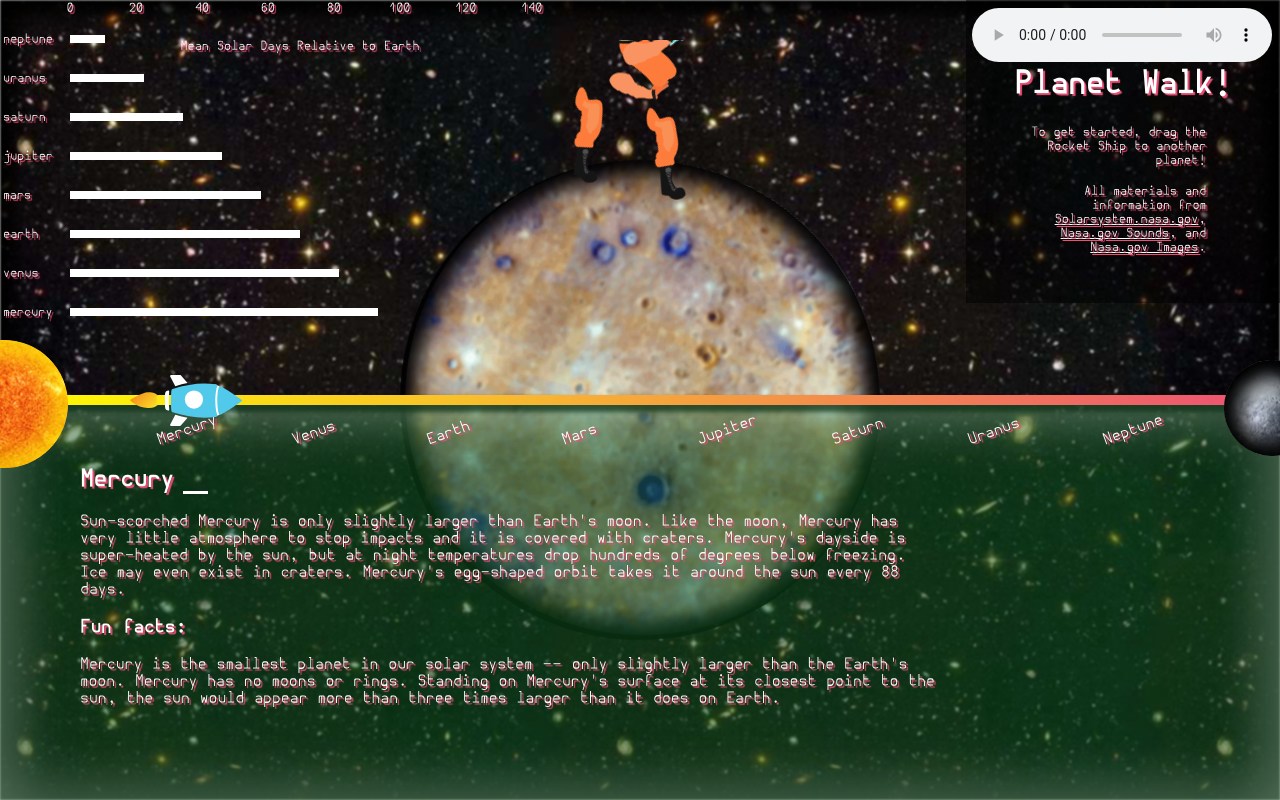
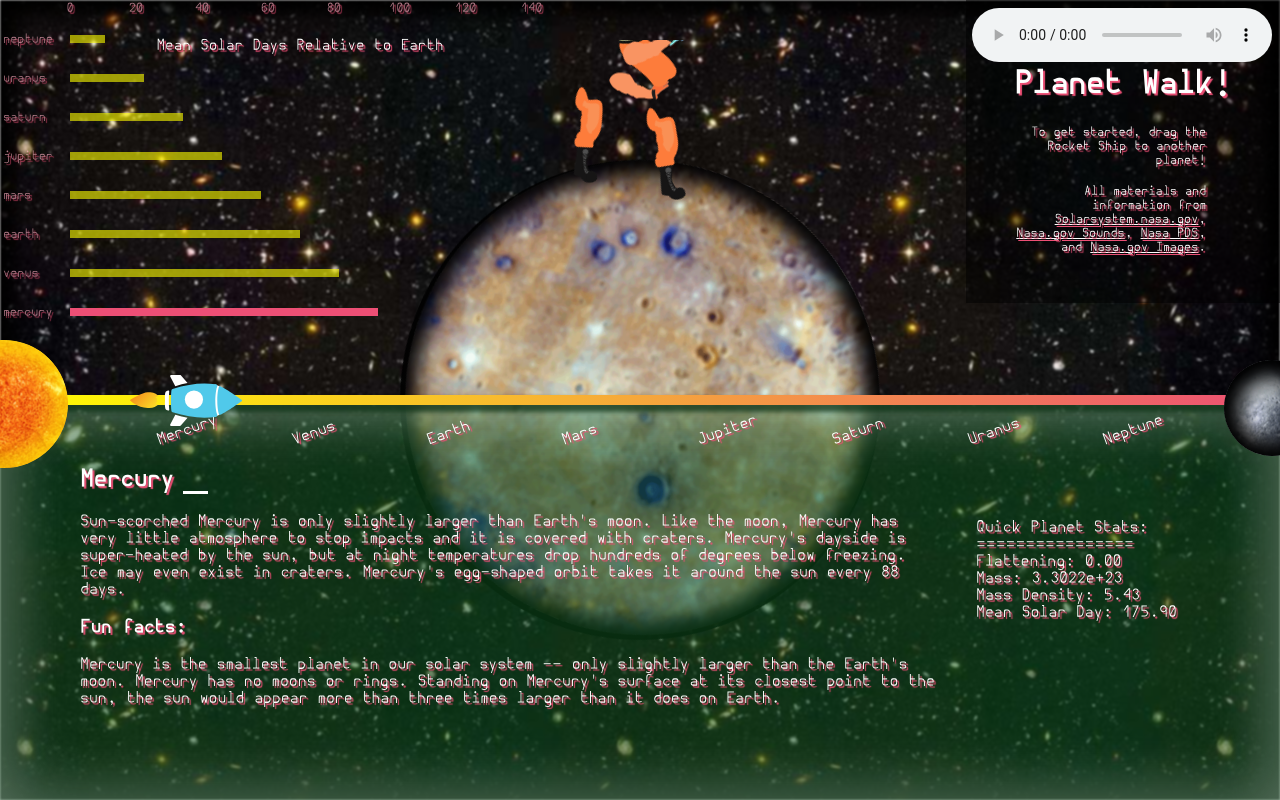
Before and after one commit to wiredsister/space-walk, a Flask app: page / in a window 1280 px wide. Run offline with Flask 2, Linux system fonts and the light colour scheme; some libraries are stand-ins or nearby versions.

Commit message:
FOR NARNIAAAAAA

```diff
--- a/static/css/atoms/_base.scss
+++ b/static/css/atoms/_base.scss
@@ -41,4 +41,51 @@ small {
 
 	fill: $white;
 	font-size: 80%;
+
+	.bar {
+		fill: fade-out($yellow, .4);
+	}
+
+	.x.axis text, .y.axis text{
+		fill: lighten($pink, 20%);
+		opacity: .7;
+	}
+	.x.label {
+		font-size: 1.2em;
+	}
 }
+
+.-mercury._solarDays_ .bar:nth-of-type(1) {
+	fill: $pink;
+}
+.-venus._solarDays_ .bar:nth-of-type(2) {
+	fill: $pink;
+}
+.-earth._solarDays_ .bar:nth-of-type(3) {
+	fill: $pink;
+}
+.-mars._solarDays_ .bar:nth-of-type(4) {
+	fill: $pink;
+}
+.-saturn._solarDays_ .bar:nth-of-type(5) {
+	fill: $pink;
+}
+.-jupiter._solarDays_ .bar:nth-of-type(6) {
+	fill: $pink;
+}
+.-uranus._solarDays_ .bar:nth-of-type(7) {
+	fill: $pink;
+}
+.-neptune._solarDays_ .bar:nth-of-type(8) {
+	fill: $pink;
+}
+
+#planet_stats {
+	position: absolute;
+	top: 30%;
+	right: 3em;
+	width: 20%;
+	& text {
+		display: block;
+	}
+}
--- a/static/css/main.css
+++ b/static/css/main.css
@@ -468,6 +468,45 @@ small {
   width: 30%;
   fill: white;
   font-size: 80%; }
+  ._solarDays_ .bar {
+    fill: rgba(255, 255, 0, 0.6); }
+  ._solarDays_ .x.axis text, ._solarDays_ .y.axis text {
+    fill: #f6acbe;
+    opacity: .7; }
+  ._solarDays_ .x.label {
+    font-size: 1.2em; }
+
+.-mercury._solarDays_ .bar:nth-of-type(1) {
+  fill: #ed4f75; }
+
+.-venus._solarDays_ .bar:nth-of-type(2) {
+  fill: #ed4f75; }
+
+.-earth._solarDays_ .bar:nth-of-type(3) {
+  fill: #ed4f75; }
+
+.-mars._solarDays_ .bar:nth-of-type(4) {
+  fill: #ed4f75; }
+
+.-saturn._solarDays_ .bar:nth-of-type(5) {
+  fill: #ed4f75; }
+
+.-jupiter._solarDays_ .bar:nth-of-type(6) {
+  fill: #ed4f75; }
+
+.-uranus._solarDays_ .bar:nth-of-type(7) {
+  fill: #ed4f75; }
+
+.-neptune._solarDays_ .bar:nth-of-type(8) {
+  fill: #ed4f75; }
+
+#planet_stats {
+  position: absolute;
+  top: 30%;
+  right: 3em;
+  width: 20%; }
+  #planet_stats text {
+    display: block; }
 
 [class^="planet--"] {
   margin: 0 auto;
--- a/static/js/planets.js
+++ b/static/js/planets.js
@@ -25,6 +25,38 @@ $(function () {
 	}
 
 	// D3 UTILS ================================================================
+	var chartHelper = function (chart_data) {
+		// TROLL CODE
+		var mass = chart_data.mass || "Not Available";
+		var mass_density = chart_data.mass_density || "Not Available";
+		var mean_solar_day = chart_data.mean_solar_day || "Not Available";
+		var flat = chart_data.flat || "Not Available";
+
+	    var g = d3.select("#planet_stats")
+		    .append("g");
+	    var y_spacing = 20,
+		x_pos = 30;
+	    g.append("text")
+		.text("Quick Planet Stats:")
+		.attr({x:5, y:y_spacing += 20});
+		g.append("text")
+		.text("================")
+		.attr({x:5, y:y_spacing += 20});
+	    g.append("text")
+		.text("Flattening: " + Number(flat).toFixed(2))
+		.attr({x:x_pos, y:y_spacing += 30});
+	    g.append("text")
+		.text("Mass: " + Number(mass).toFixed())
+		.attr({x:x_pos, y:y_spacing += 30});
+	    g.append("text")
+		.text("Mass Density: " + Number(mass_density).toFixed(2))
+		.attr({x:x_pos, y:y_spacing += 30});
+	    g.append("text")
+		.text("Mean Solar Day: " + Number(mean_solar_day).toFixed(2))
+		.attr({x:x_pos, y:y_spacing += 30});
+	};
+
+	// BACKBONE OBJS ================================================================
 	var Planet = Backbone.Model.extend({});
 
 	var SolarSystem = Backbone.Collection.extend({
@@ -34,8 +66,6 @@ $(function () {
 		currentPlanet: 0,
 
 		parse: function (response) {
-			_.extend(this, { rawJSONplanets: response.planets });
-
 			_.each(response.planets, function(value, key, list) {
 				_.extend(response.planets[key], {
 					name: _.keys(value).toString(),
@@ -53,6 +83,7 @@ $(function () {
 		}
 	});
 
+	// BACKBONE VIEWS ================================================================
 	var SolarView = Backbone.View.extend({
 		events: {
 			'change #planetSlider': 'planetSlider',
@@ -72,7 +103,6 @@ $(function () {
 		},
 
 		render: function () {
-			// this.listenTo(this.collection, 'change', this.render);
 			var compiledLables = this.labelsTemplate({ planets: this.collection.toJSON() });
 			this.$('.dashboard--planet-slider').append(compiledLables);
 			this.travel();
@@ -98,8 +128,20 @@ $(function () {
 
 		travel: function () {
 			this.backdrop();
+
 			var thisPlanet = this.collection.at(this.collection.currentPlanet);
 		    var planetData = thisPlanet.toJSON();
+		    var byName = planetData[planetData['name']];
+
+		    var chartData = {
+		    	mass: byName.MASS.MASS,
+		    	mass_density: byName.MASS_DENSITY.MASS_DENSITY,
+		    	flat: byName.FLATTENING.FLATTENING,
+		    	mean_solar_day: byName.MEAN_SOLAR_DAY.MEAN_SOLAR_DAY
+		    }
+
+		    this.$('#planet_stats').empty();
+		    chartHelper(chartData);
 
 			var $summary = this.$('.dashboard--planet-summary');
 			$summary.empty();
@@ -112,22 +154,27 @@ $(function () {
 			var classesToRemove = _.rest(this.$('.planet').attr('class').split(' '));
 			_.each(classesToRemove, function(klass) {
 				this.$('.planet').removeClass(klass);
+				this.$('._solarDays_').removeClass(klass);
 			}, this);
 
 			this.$('.planet').addClass(this.collection.at(this.collection.currentPlanet).get('planetClass'));
+			this.$('._solarDays_').addClass(this.collection.at(this.collection.currentPlanet).get('planetClass'));
 		}
 
 	});
 
+	// BACKBONE CONSTRUCTORS ================================================================
 	var solarSystem = new SolarSystem();
 	var dashboard = new SolarView({
 		collection: solarSystem
 	});
 
+	// MISC ================================================================
 	$('#countdown').animate({
 		volume: 0
 	}, 5000);
 
+	// MOAR D3 ================================================================
 	(function solar_days () {
 		var o = new XMLHttpRequest();
 		o.open("GET", "planetsdata", false);
@@ -195,27 +242,4 @@ $(function () {
 		    return y.rangeBand();
 		});
 	})();
-
-	// function chart1 (flat, mass, mass_density, mean_solar_day) {
-	//     var g = d3.select("#planet_stats")
-	// 	    .style("border-style", "groove")
-	// 	    .append("g");
-	//     var y_spacing = 20,
-	// 	x_pos = 30;
-	//     g.append("text")
-	// 	.text("Quick Planet Stats")
-	// 	.attr({x:5, y:y_spacing += 20});
-	//     g.append("text")
-	// 	.text("Flattening: " + (+flat).toFixed(2))
-	// 	.attr({x:x_pos, y:y_spacing += 30});
-	//     g.append("text")
-	// 	.text("Mass: " + (+mass))
-	// 	.attr({x:x_pos, y:y_spacing += 30});
-	//     g.append("text")
-	// 	.text("Mass Density: " + (+mass_density).toFixed(2))
-	// 	.attr({x:x_pos, y:y_spacing += 30});
-	//     g.append("text")
-	// 	.text("Mean Solar Day: " + (+mean_solar_day).toFixed(2))
-	// 	.attr({x:x_pos, y:y_spacing += 30});
-	// }
 });
--- a/templates/index.html
+++ b/templates/index.html
@@ -28,7 +28,7 @@
 		<h1>Planet Walk!</h1>
 		<small>To get started, drag the Rocket Ship to another planet!</small></br>
 		<audio id="spaceClicks" class="dashboard--audio" src="../static/audio/sounds.m4r" controls  loop volume="0"></audio>
-		<small>All materials and information from <a href="http://solarsystem.nasa.gov/planets/" title="Nasa">Solarsystem.nasa.gov<a/>, <a href="http://www.nasa.gov/connect/sounds/" title="Nasa Sounds">Nasa.gov Sounds<a/>, and <a href="http://pds-imaging.jpl.nasa.gov/volumes/" title="Nasa Images">Nasa.gov Images<a/>.</small>
+		<small>All materials and information from <a href="http://solarsystem.nasa.gov/planets/" title="Nasa">Solarsystem.nasa.gov<a/>, <a href="http://www.nasa.gov/connect/sounds/" title="Nasa Sounds">Nasa.gov Sounds<a/>, <a href="https://pds.nasa.gov/" title="Nasa PDS">Nasa PDS<a/>, and <a href="http://pds-imaging.jpl.nasa.gov/volumes/" title="Nasa Images">Nasa.gov Images<a/>.</small>
 	</header>
 
 	<div class="astronaut">
@@ -277,6 +277,7 @@
 		<div class="dashboard--pluto"></div>
 
 		<summary class="dashboard--planet-summary"></summary>
+		<div id="planet_stats"></div>
 	</div>
 
 	<script type="text/template" id="planetInfo">
```
Also changed, not shown: static/js/new_planets.js (deleted, +0 -91 lines), 2 other files.
